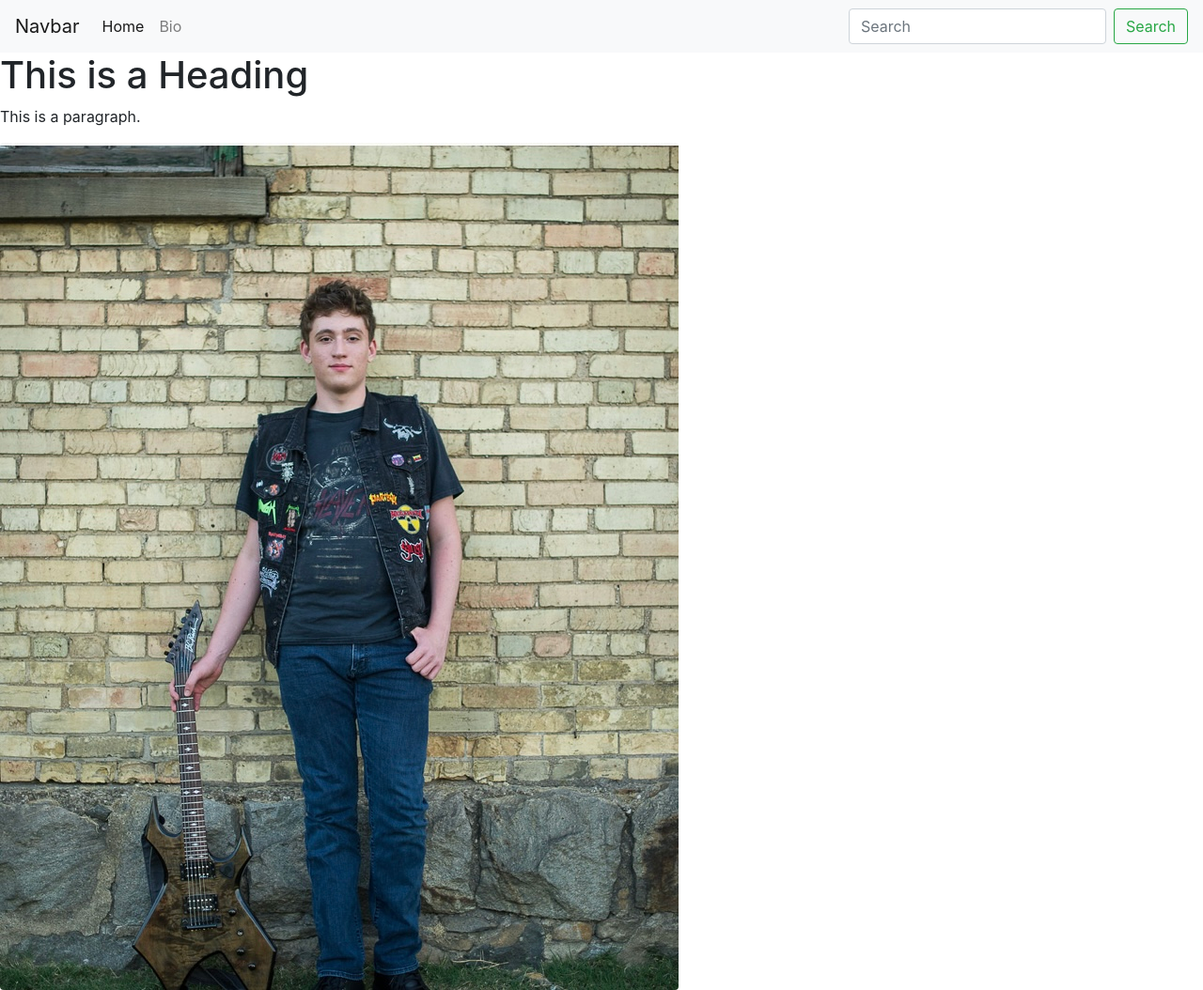
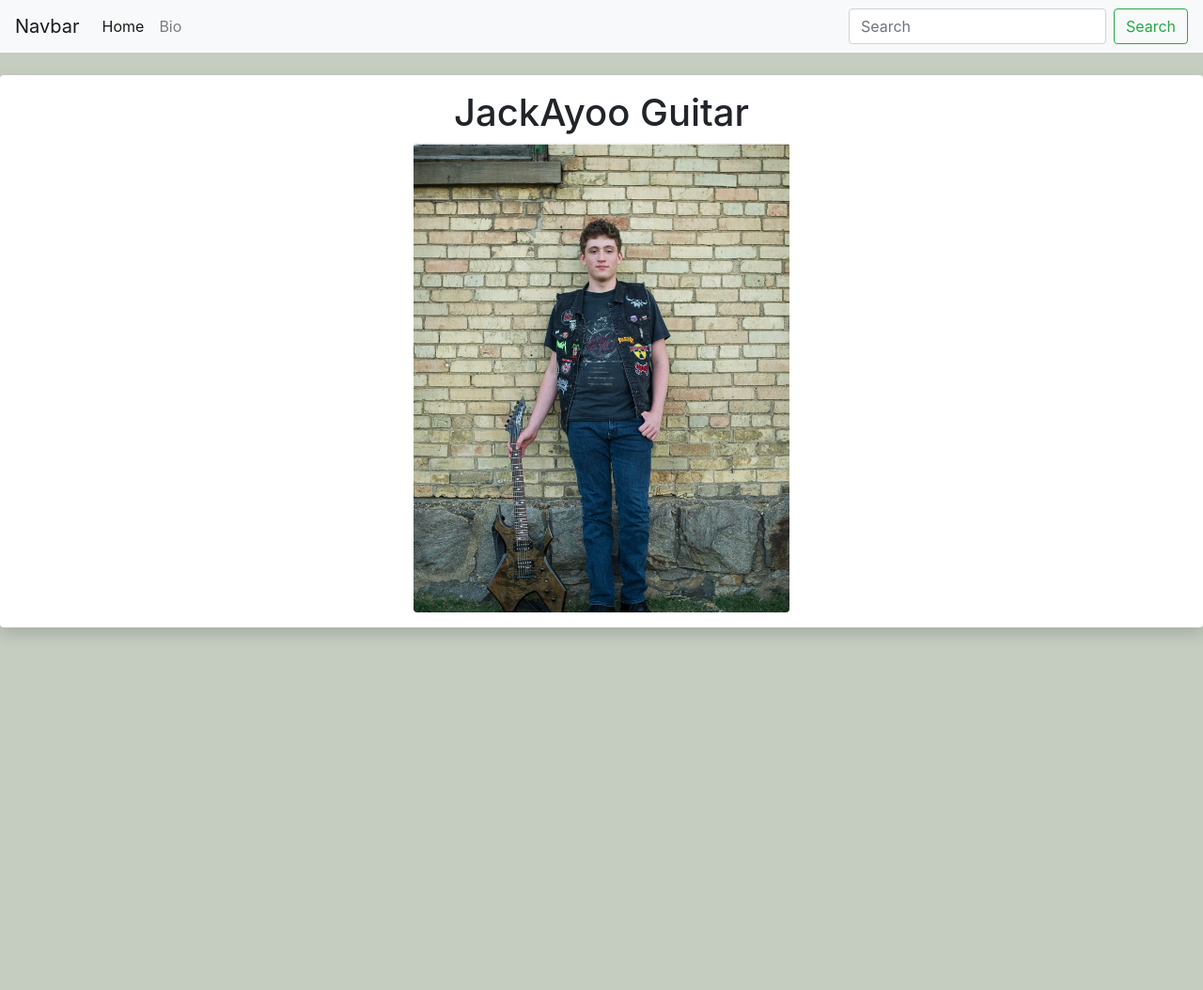
Before and after one commit to JackAyooGuitar/JackAyooGuitar.github.io, a plain HTML site: page BioPage.html in a window 1280 px wide. Shown: the whole page at 94% size. After the commit the page ends 800 px from the top, so only its background shows below. Drawn offline with nearby package versions, Linux system fonts and the light colour scheme.

Commit message:
Fix page

```diff
--- a/BioPage.html
+++ b/BioPage.html
@@ -1,8 +1,18 @@
 <!DOCTYPE html>
-<html>
+<html lang="en">
 <head>
-<title>Page Title</title>
+  <meta name="viewport" content="width=device-width, initial-scale=1.0">
+  <meta http-equiv="refresh" content="30">
+  <!-- Required meta tags -->
+  <meta charset="utf-8">
+  <meta name="viewport" content="width=device-width, initial-scale=1, shrink-to-fit=no">
+  <!-- Bootstrap CSS -->
+  <link rel="stylesheet" href="https://cdn.jsdelivr.net/npm/bootstrap@4.5.3/dist/css/bootstrap.min.css" integrity="sha384-TX8t27EcRE3e/ihU7zmQxVncDAy5uIKz4rEkgIXeMed4M0jlfIDPvg6uqKI2xXr2" crossorigin="anonymous">
+<link rel="stylesheet" href="styles.css">
+<style>
 
+</style>
+<title>JackAyooGuitar</title>
 <!--Navbar-->
 <nav class="navbar navbar-expand-lg navbar-light bg-light">
   <a class="navbar-brand" href="#">Navbar</a>
@@ -26,20 +36,19 @@
   </div>
 </nav>
 <!-- -->
-<meta name="viewport" content="width=device-width, initial-scale=1.0">
-<meta http-equiv="refresh" content="30">
-<!-- Required meta tags -->
-<meta charset="utf-8">
-<meta name="viewport" content="width=device-width, initial-scale=1, shrink-to-fit=no">
-<!-- Bootstrap CSS -->
-<link rel="stylesheet" href="https://cdn.jsdelivr.net/npm/bootstrap@4.5.3/dist/css/bootstrap.min.css" integrity="sha384-TX8t27EcRE3e/ihU7zmQxVncDAy5uIKz4rEkgIXeMed4M0jlfIDPvg6uqKI2xXr2" crossorigin="anonymous">
-
 </head>
 <body>
+  <!--Headers-->
+<br>
+  <!-- -->
+<center><div class="shadow p-3 mb-5 bg-white rounded">
+  <center>
+  <h1 style= "text-align:center;">JackAyoo Guitar</h1>
+  <img src="Pictures/Guitarshot.jpg" class="rounded"  width="400" height="500" alt="Picture">
+</center>
+  <!-- -->
+</div>
 
-<h1>This is a Heading</h1>
-<p>This is a paragraph.</p>
 
-<img src="Pictures/Guitarshot.jpg" class="rounded" alt="Picture">
 </body>
 </html>
```
Also changed, not shown: index.html (+2 -3 lines), 1 other file.
